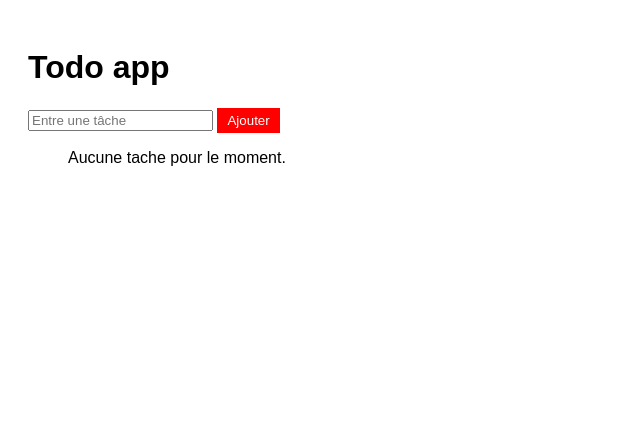
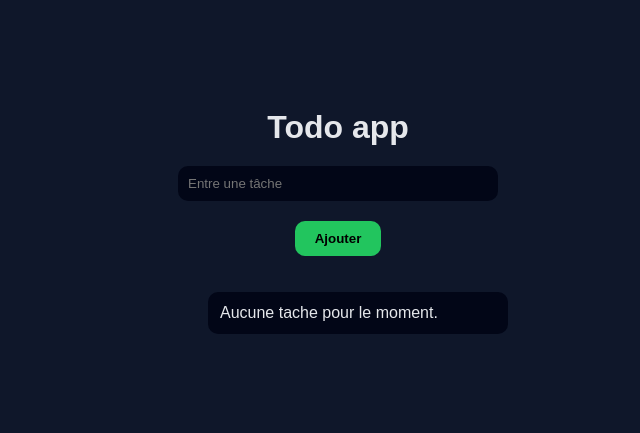
Before and after one commit to mouhamedabdourhaman007-cell/Todo, a plain HTML site: page index.html in a window 1280 px wide. Shown: the whole page, without its empty margins (0-640 px from the left). Drawn offline with Linux system fonts and the light colour scheme.

Commit message:
modified style.css

```diff
--- a/style.css
+++ b/style.css
@@ -1,22 +1,59 @@
 body{
     font-family: Arial, sans-serif;
-    padding: 20px;
     max-width: 500px;
+    background-color: #0f172a;
+    color: #e5e7eb;
+    display: flex;
+    flex-direction: column;
+    align-items: center;
+    padding: 80px;
+}
+h1{
+    margin-bottom: 20px;
 }
 li{
     display: flex;
     justify-content: space-between;
     align-items: center;
     cursor: pointer;
+    background: #020617;
+    padding: 12px;
+    border-radius: 10px;
 }
 li.completed{
     text-decoration: line-through;
-    color: gray;
 }
-button{
-    background-color: red;
-    color: white;
+li button{
+    background: transparent;
     border: none;
-    padding: 5px 10px;
+    color: #ef4444;
+    font-size: 16px;
     cursor: pointer;
 }
+#todo-input{
+    width: 300px;
+    padding: 10px;
+    border-radius: 10px;
+    border: none;
+    outline: none;
+    background: #020617;
+    color: white;
+    margin-bottom: 20px;
+}
+#add-todo-btn{
+    padding: 10px 20px;
+    border-radius: 10px;
+    border: none;
+    cursor: pointer;
+    background-color: #22c55e;
+    color: black;
+    font-weight: bold;
+    margin-bottom: 20px;
+}
+#todo-list{
+    list-style: none;
+    width: 300px;
+    display: flex;
+    flex-direction: column;
+    gap: 10px;
+}
```
